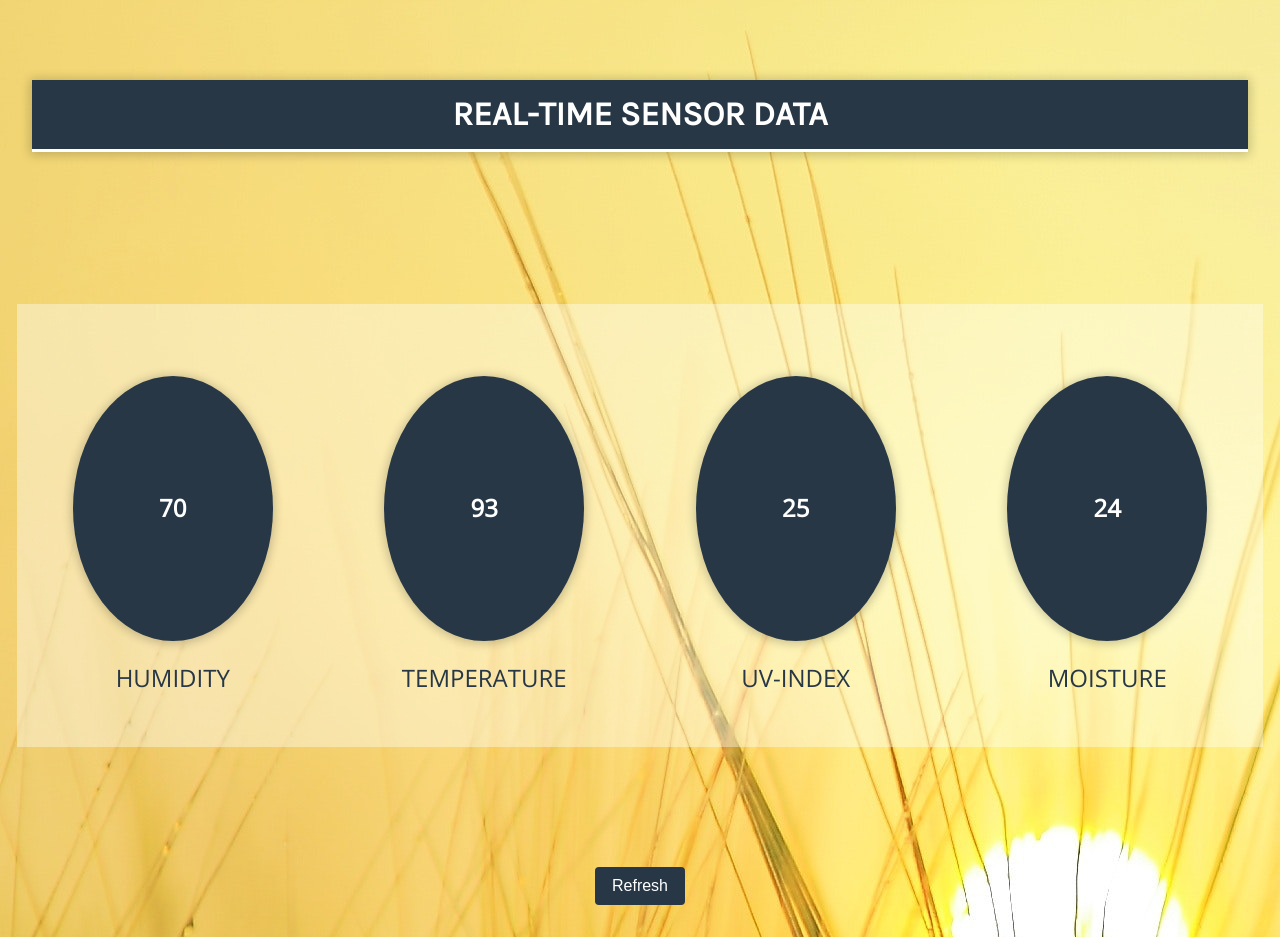
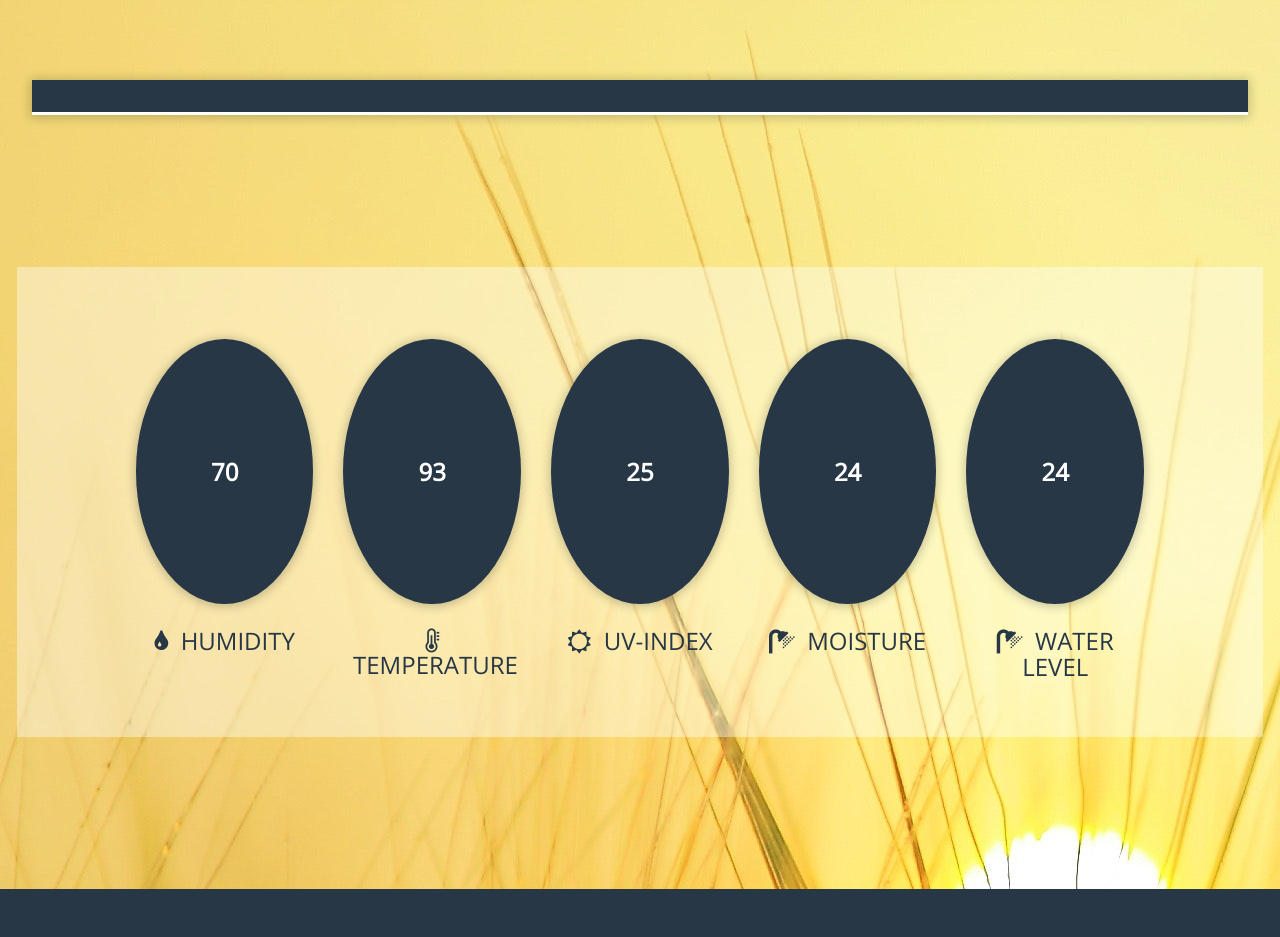
Before and after one commit to charlyjose/iot-flask-backend, a Flask app: page /sense in a window 1280 px wide. After the commit the page ends 889 px from the top, so only its background shows below. Run offline with Flask 2, Linux system fonts and the light colour scheme; some libraries are stand-ins or nearby versions; some web fonts are replaced.

Commit message:
major changes

```diff
--- a/public/css/style.css
+++ b/public/css/style.css
@@ -30,6 +30,9 @@
         min-height: 50%;
     } */
 
+
+
+
     h1 {
         background: rgba(39,55,70);
         box-shadow: 0px 1px 10px 2px rgba(0, 0, 0, 0.2);
@@ -40,6 +43,11 @@
         font-family: 'Karla', sans-serif;
         color: #fff;
     }
+
+    .status {
+        font-size: 20px;
+    }
+
 
     h4 {
         color: #273746;
--- a/public/js/script.js
+++ b/public/js/script.js
@@ -5,6 +5,7 @@
 COMPILED CODE
 */
 
+/*
 document.addEventListener("DOMContentLoaded",function(){function g(){$.getJSON(endpoint,function(b){(function(f){f=document.querySelectorAll(f);Array.prototype.forEach.call(f,function(a,d){function h(){requestAnimationFrame(h);var a=(new Date).getTime()-p;if(a<=q){var b=x-k;b=1>(a/=q/2)?b/2*a*a*a*a+k:-b/2*((a-=2)*a*a*a-2)+k;c=b;0==d?l.innerHTML=Math.round(100*c)/100+" %":1==d?l.innerHTML=Math.round(100*c)/100+" \u2103":3==d&&(l.innerHTML=Math.round(100*
 c)/100+" %");a=1.5*Math.PI;0==d&&55>c&&(c-=10);1==d&&(c=0!=c?c+35:c+10);2==d&&(c=0!=c?15*c:c+10);b=a+c/50*Math.PI;e.clearRect(0,0,canvas.width,canvas.height);e.beginPath();e.arc(r,t,u,a,4*Math.PI,!1);e.lineWidth=m;e.strokeStyle="#ddd";e.stroke();e.beginPath();e.arc(r,t,u,a,b,!1);e.lineWidth=m;e.strokeStyle=y;e.stroke()}}var f,g,v,z,e,m,r,t,u,c,k,x,q,p,y,l,n=function(){g=f=parseInt(window.getComputedStyle(a).width);0==d&&a.setAttribute("data-cp-percentage",b.widgets[0].value);1==d&&a.setAttribute("data-cp-percentage",
 b.widgets[1].value);2==d&&a.setAttribute("data-cp-percentage",b.widgets[2].value);3==d&&a.setAttribute("data-cp-percentage",b.widgets[3].value);v=a.getAttribute("data-cp-percentage");z='<span class="percentage"><strong>'+v+'</strong> </span><canvas class="circleProgressCanvas" width="'+2*f+'" height="'+2*g+'"></canvas>';a.innerHTML=z;l=a.querySelector(".percentage");canvas=a.querySelector(".circleProgressCanvas");a.style.height=canvas.style.width=canvas.style.height=f+"px";e=canvas.getContext("2d");
@@ -12,14 +13,41 @@ r=canvas.width/2;t=canvas.height/2;k=c=0;x=v;q=1E3;m=25;u=canvas.width/2-m;y=a.g
 "#F4471D"):3>b.widgets[2].value?a.setAttribute("data-cp-color","#86DB4A"):a.setAttribute("data-cp-color","#F2D031"));3==d&&(50<b.widgets[3].value?a.setAttribute("data-cp-color","#5BD1FF"):40>b.widgets[3].value?a.setAttribute("data-cp-color","#F4471D"):a.setAttribute("data-cp-color","#86DB4A"));p=(new Date).getTime()};n();h();document.querySelectorAll(".btn")[0].addEventListener("click",function(){a.setAttribute("data-cp-percentage",Math.round(90*Math.random()+5));n();h()});a.addEventListener("click",
 function(){n();h()});var w;window.addEventListener("resize",function(){clearTimeout(w);w=setTimeout(function(){clearTimeout(w);p=(new Date).getTime();n();h()},250)})})})(".counter")})}g();setInterval(g,5E3)});
 
+*/
 
 
-/*
 
 document.addEventListener("DOMContentLoaded", function () {
 
+  function checkDeviceStatus() {
+
+    $.getJSON('http://blynk-cloud.com/dHeSr2A_yh9uwwfzz8rlHhcgB1GcTygy/isHardwareConnected', function (data2) {
+      console.log('CONNECTION: ' + data2);
+
+      var status;
+
+      if (data2 == false) {
+        status = "Digi-Green (<small class=\"status\">🔴</small> Device Offline)"
+        // document.getElementById('all').innerHTML = ' ';
+
+        // setInterval(location.reload(), 20000);
+      }
+
+      else {
+        status = "Digi-Green (<small class=\"status\">🟢</small> Device Online)";
+      }
+
+      document.getElementById('heading').innerHTML = status;
+
+    });
+  }
+
+
+
+
+
+
   function getSensor() {
-
     $.getJSON('http://blynk-cloud.com/dHeSr2A_yh9uwwfzz8rlHhcgB1GcTygy/project', function (data) {
 
       var circleProgress = function (selector) {
@@ -44,6 +72,9 @@ document.addEventListener("DOMContentLoaded", function () {
             strokeStyle,
             text;
 
+
+
+
           var getValues = function () {
             wrapperWidth = parseInt(window.getComputedStyle(wrapper).width);
             wrapperHeight = wrapperWidth;
@@ -63,6 +94,10 @@ document.addEventListener("DOMContentLoaded", function () {
             // moisture
             if (i == 3)
               wrapper.setAttribute('data-cp-percentage', data.widgets[3].value);
+
+            // water level
+            if (i == 4)
+              wrapper.setAttribute('data-cp-percentage', data.widgets[4].value);
 
 
             percent = wrapper.getAttribute('data-cp-percentage');
@@ -142,6 +177,16 @@ document.addEventListener("DOMContentLoaded", function () {
                 wrapper.setAttribute('data-cp-color', '#86DB4A');
             }
 
+            // water level
+            if (i == 4) {
+              // red
+              if (data.widgets[4].value == 0)
+                wrapper.setAttribute('data-cp-color', '#F4471D');
+              // green
+              else
+                wrapper.setAttribute('data-cp-color', '#86DB4A');
+            }
+
 
             start = new Date().getTime();
           };
@@ -156,16 +201,24 @@ document.addEventListener("DOMContentLoaded", function () {
               newPercent = x;
 
               // humidity
-              if (i==0)
-                text.innerHTML = Math.round(newPercent * 100) / 100 + ' %'//Math.round(newPercent);
+              if (i == 0)
+                text.innerHTML = Math.round(newPercent * 100) / 100 + ' %'
 
               // temp
-              else if (i==1)
-                text.innerHTML = Math.round(newPercent * 100) / 100 + ' ℃'//Math.round(newPercent);
+              else if (i == 1)
+                text.innerHTML = Math.round(newPercent * 100) / 100 + ' ℃'
 
               // moisture
-              else if (i==3)
-                text.innerHTML = Math.round(newPercent * 100) / 100  + ' %'//Math.round(newPercent);
+              else if (i == 3)
+                text.innerHTML = Math.round(newPercent * 100) / 100 + ' %'
+
+              // moisture
+              else if (i == 4) {
+                if (newPercent == 0)
+                  text.innerHTML = 'LOW'
+                else
+                  text.innerHTML = 'GOOD'
+              }
 
               drawArc();
             }
@@ -200,10 +253,20 @@ document.addEventListener("DOMContentLoaded", function () {
             // uv-index
             if (i == 2) {
               if (newPercent != 0)
-                newPercent = newPercent * 15;
+                newPercent = newPercent * 7;
 
               else
                 newPercent = newPercent + 10;
+
+            }
+
+            // water level
+            if (i == 4) {
+              if (newPercent == 0)
+                newPercent = 30;
+
+              else
+                newPercent = 80;
 
             }
 
@@ -231,14 +294,14 @@ document.addEventListener("DOMContentLoaded", function () {
           update();
 
 
-          var btnUpdate = document.querySelectorAll(".btn")[0];
-          btnUpdate.addEventListener("click", function () {
-            wrapper.setAttribute("data-cp-percentage", Math.round(getRandom(5, 95)));
-            update();
-          });
-          wrapper.addEventListener("click", function () {
-            update();
-          });
+          // var btnUpdate = document.querySelectorAll(".btn")[0];
+          // btnUpdate.addEventListener("click", function () {
+          //   wrapper.setAttribute("data-cp-percentage", Math.round(getRandom(5, 95)));
+          //   update();
+          // });
+          // wrapper.addEventListener("click", function () {
+          //   update();
+          // });
 
 
           var resizeTimer;
@@ -274,16 +337,19 @@ document.addEventListener("DOMContentLoaded", function () {
       }
 
 
+
+      console.log("INSIDE JSON");
+      return false;
+
     });
+    console.log("OUSIDE JSON");
+    return false;
   }
 
+
+  checkDeviceStatus();
   getSensor();
-  setInterval(getSensor, 5000);
+  setInterval(checkDeviceStatus, 2000);
+  setInterval(getSensor, 2000);
 
 });
-
-
-
-
-
-*/
--- a/templates/farmSense.html
+++ b/templates/farmSense.html
@@ -7,6 +7,9 @@
     <script src="https://cdnjs.cloudflare.com/ajax/libs/jquery/3.1.0/jquery.min.js"></script>
     <link rel="stylesheet" href="https://maxcdn.bootstrapcdn.com/bootstrap/4.0.0-alpha.6/css/bootstrap.min.css">
     <script src="https://maxcdn.bootstrapcdn.com/bootstrap/4.4.1/js/bootstrap.min.js"></script>
+    <link rel="stylesheet" href="https://cdnjs.cloudflare.com/ajax/libs/font-awesome/4.7.0/css/font-awesome.min.css">
+
+
 
     <link rel='stylesheet' href="css/style.css">
     <script>var endpoint= '{{ ENDPOINT }}' ;</script>
@@ -25,51 +28,64 @@
     <div class="bg-style">
         </br></br>
 
-        <h1 class="p-3">REAL-TIME SENSOR DATA</h1>
+        <h1 class="p-3" id="heading"></h1>
 
         </br></br></br></br></br></br>
+
 
         <div class="wrapper">
             <div class="row pt-5 pb-5">
 
-                <div class="col-6 col-sm-3">
+                <div class="col-6 col-sm-1"></div>
+
+                <div class="col-6 col-sm-2">
                     <div class="counter" data-cp-percentage="70" data-cp-color="#fff" style="height: 265px;"><span
                             class="percentage">70 </span>
                         <canvas class="circleProgressCanvas" width="530" height="530"
                             style="height: 265px; width: 265px;"></canvas>
                     </div>
-                    <h4>HUMIDITY</h4>
+                    <h4><i class="fa fa-tint" aria-hidden="true"></i> &nbsp;HUMIDITY</h4>
                 </div>
 
-                <div class="col-6 col-sm-3">
+                <div class="col-6 col-sm-2">
                     <div class="counter" data-cp-percentage="93" data-cp-color="#fff" style="height: 265px;">
                         <span class="percentage">93 </span>
                         <canvas class="circleProgressCanvas" width="530" height="530"
                             style="height: 265px; width: 265px;"></canvas>
                     </div>
-                    <h4>TEMPERATURE</h4>
+                    <h4> <i class="fa fa-thermometer-three-quarters" aria-hidden="true"></i> &nbsp;TEMPERATURE</h4>
                 </div>
 
-                <div class="col-6 col-sm-3">
+                <div class="col-6 col-sm-2">
                     <div class="counter" data-cp-percentage="25" data-cp-color="#fff" style="height: 265px;"><span
                             class="percentage">25 </span><canvas class="circleProgressCanvas" width="530" height="530"
                             style="height: 265px; width: 265px;"></canvas></div>
-                    <h4>UV-INDEX</h4>
+                    <h4><i class="fa fa-sun-o" aria-hidden="true"></i> &nbsp;UV-INDEX</h4>
                 </div>
 
-                <div class="col-6 col-sm-3">
+                <div class="col-6 col-sm-2">
                     <div class="counter" data-cp-percentage="24" data-cp-color="#fff" style="height: 265px;"><span
                             class="percentage">24 </span><canvas class="circleProgressCanvas" width="530" height="530"
                             style="height: 265px; width: 265px;"></canvas></div>
-                    <h4>MOISTURE</h4>
+                    <h4><i class="fa fa-shower" aria-hidden="true"></i> &nbsp;MOISTURE</h4>
+                </div>
+
+
+                <div class="col-6 col-sm-2">
+                    <div class="counter" data-cp-percentage="24" data-cp-color="#fff" style="height: 265px;"><span
+                            class="percentage">24 </span><canvas class="circleProgressCanvas" width="530" height="530"
+                            style="height: 265px; width: 265px;"></canvas></div>
+                    <h4><i class="fa fa-shower" aria-hidden="true"></i> &nbsp;WATER LEVEL</h4>
                 </div>
 
             </div>
         </div>
 
+
+
         </br></br></br></br></br>
 
-        <button type="button" class="btn" style="background-color: #273746; color: #fff;">Refresh</button>
+        <!-- <button type="button" class="btn" style="background-color: #273746; color: #fff;">Refresh</button> -->
 
     </div>
 
```
